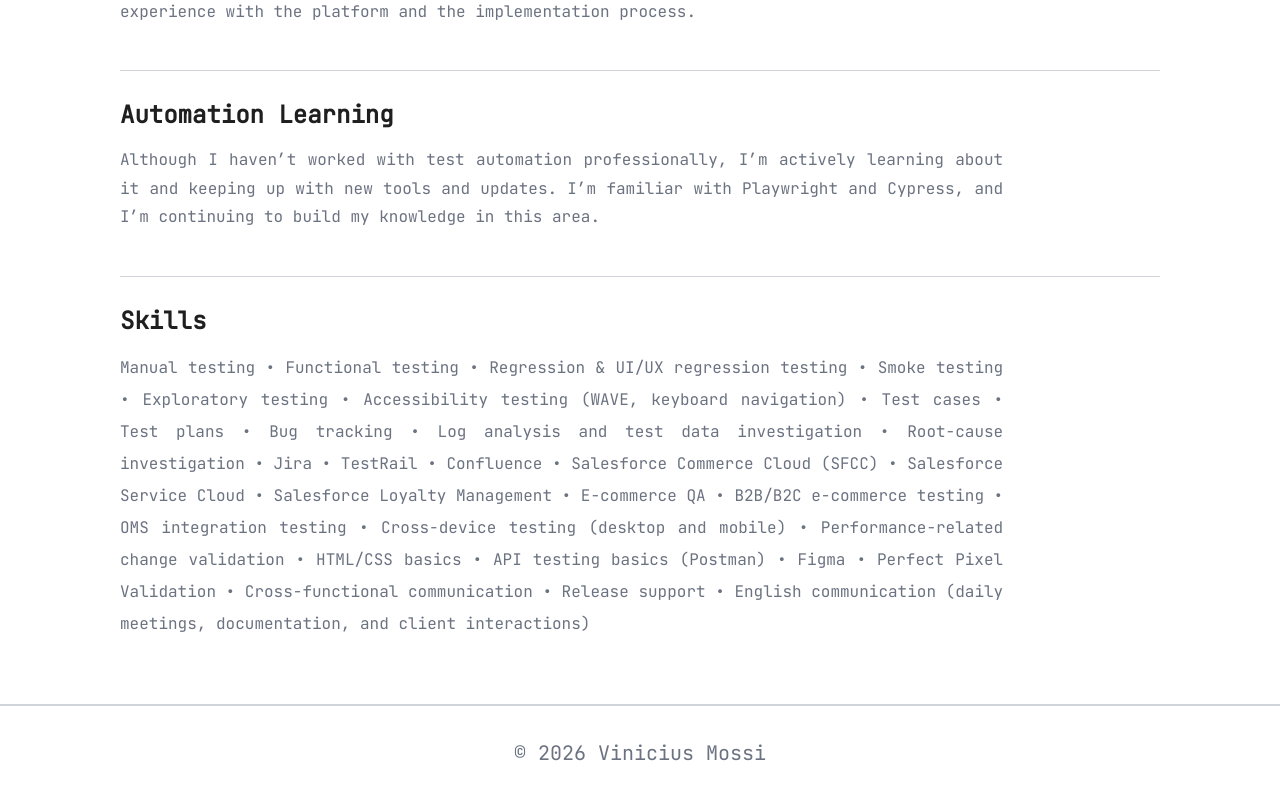
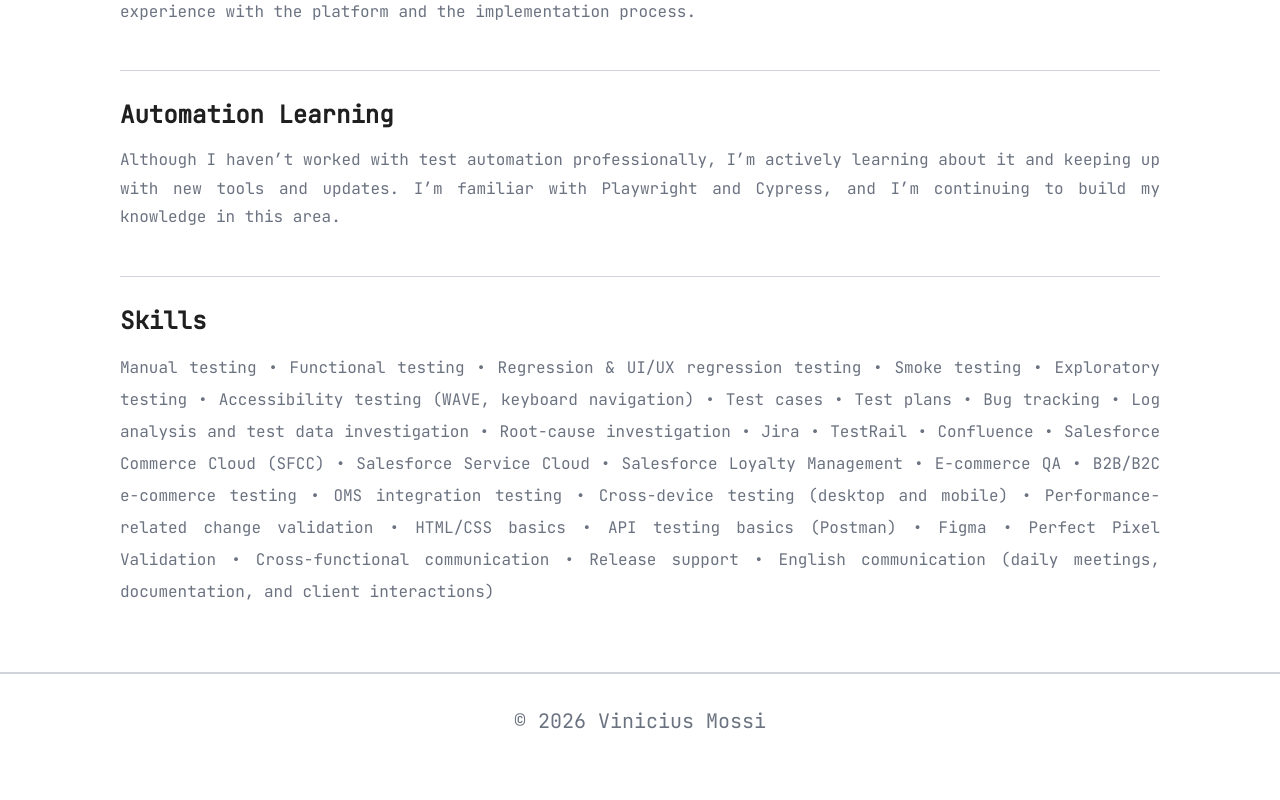
Before and after one commit to vinicius12pm/pro-monotype, a React (Vite) app: page /projects in a window 1280 px wide. Shown: the part 937-1737 px from the top of the page. After the commit the page ends 1705 px from the top, so only its background shows below. Built offline with nearby package versions, Linux system fonts and the light colour scheme.

Commit message:
Align Automation Learning and Skills sections
Updated width and max-width properties for text elements.

```diff
--- a/src/pages/Projects/Projects.css
+++ b/src/pages/Projects/Projects.css
@@ -64,7 +64,8 @@
 }
 
 .personal-experience-text {
-    max-width:92ch;
+    width:100%;
+    max-width:none;
     margin:0;
     color:var(--gray);
     font-size:1rem;
@@ -84,7 +85,8 @@
 }
 
 .projects-skills-list {
-    max-width:92ch;
+    width:100%;
+    max-width:none;
     margin:0;
     color:var(--gray);
     font-size:1rem;
```
